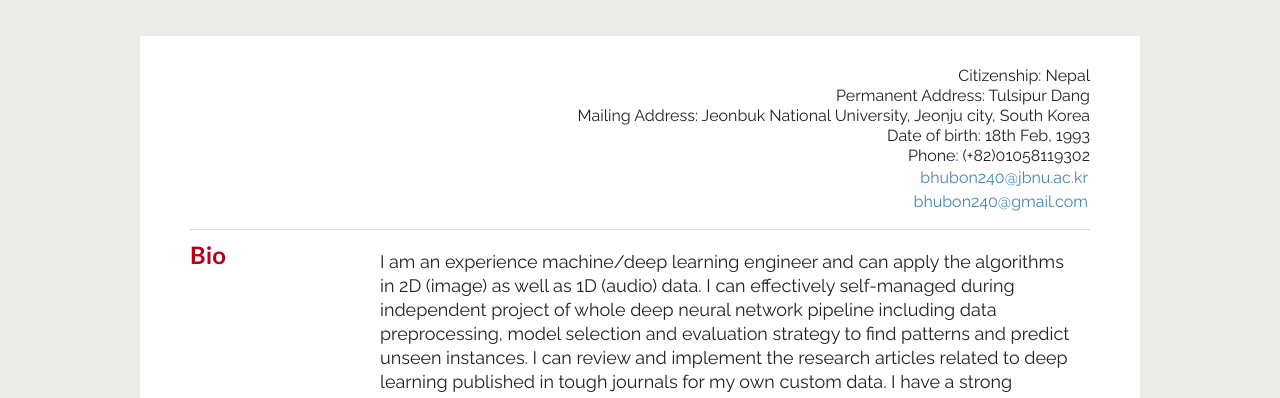
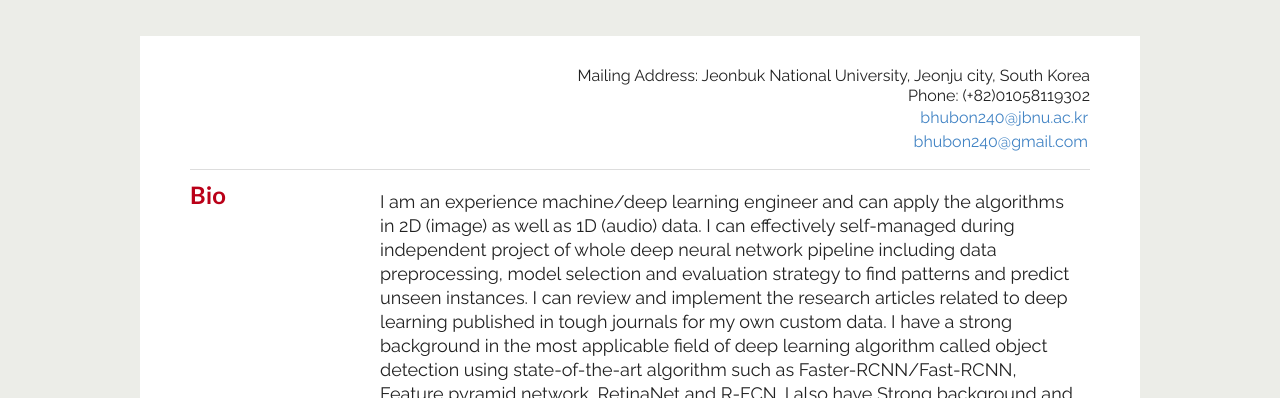
Before and after one commit to pratikshaya/profile, a plain HTML site: page index.html in a window 1280 px wide. Shown: the part 402-800 px from the top of the page. Drawn offline with Linux system fonts and the light colour scheme.

Commit message:
Update index.html

```diff
--- a/index.html
+++ b/index.html
@@ -49,10 +49,10 @@
 		<div class="section row">
                 <div class="contact-info col-right">
 			<div><!--img src="yy.jpg" class="ui small card image imgjaco"--></div>
-			<div>Citizenship: Nepal</div>
-                    	<div>Permanent Address: Tulsipur Dang</div>
+
+
 			<div>Mailing Address: Jeonbuk National University, Jeonju city, South Korea</div>
-			<div>Date of birth: 18th Feb, 1993</div>
+
 			<div>Phone: (+82)01058119302</div>
 					<div><a href="mailto:bhubon240@jbnu.ac.kr">bhubon240@jbnu.ac.kr</a></div>
                     <div><a href="mailto:bhubon240@gmail.com">bhubon240@gmail.com</a></div>
```
